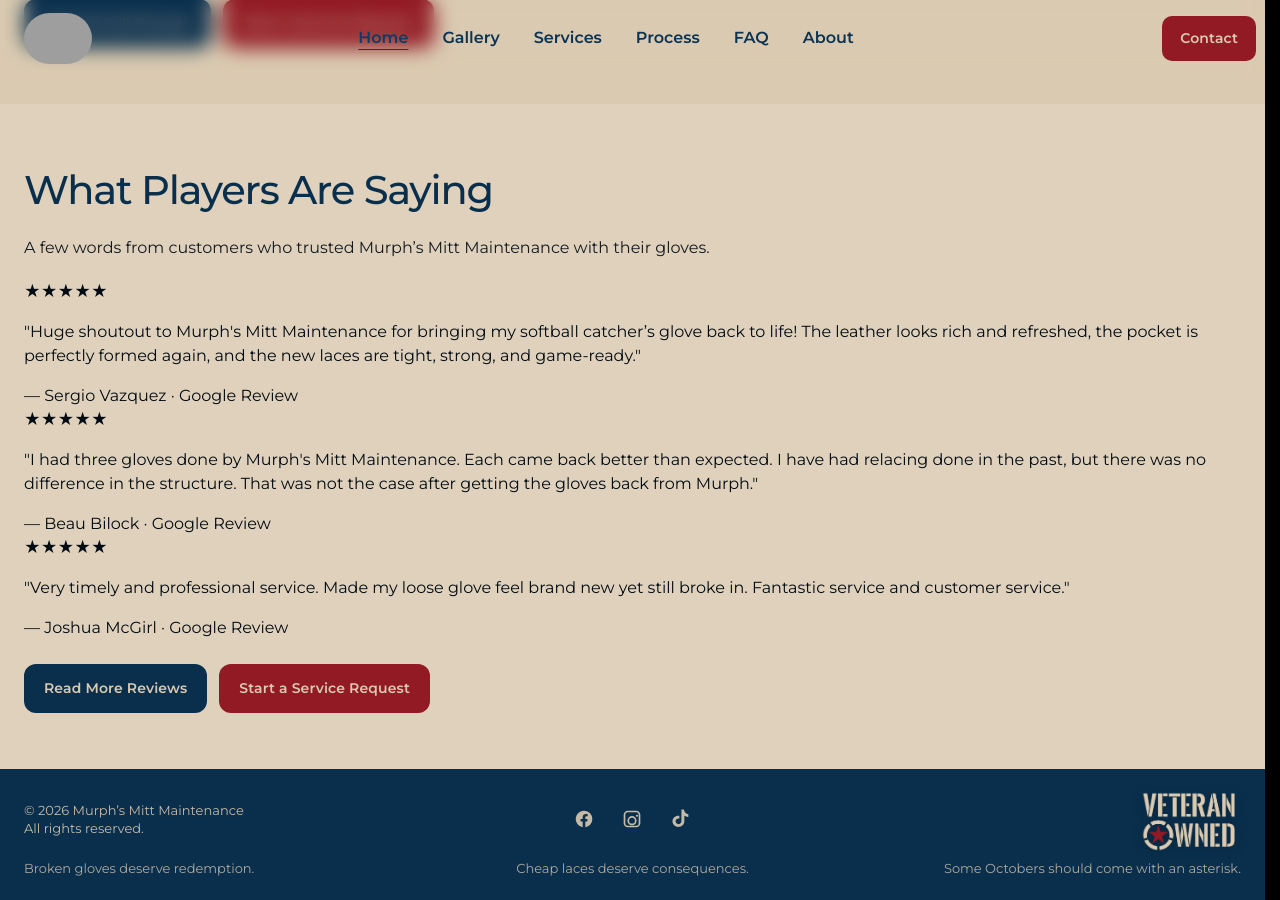
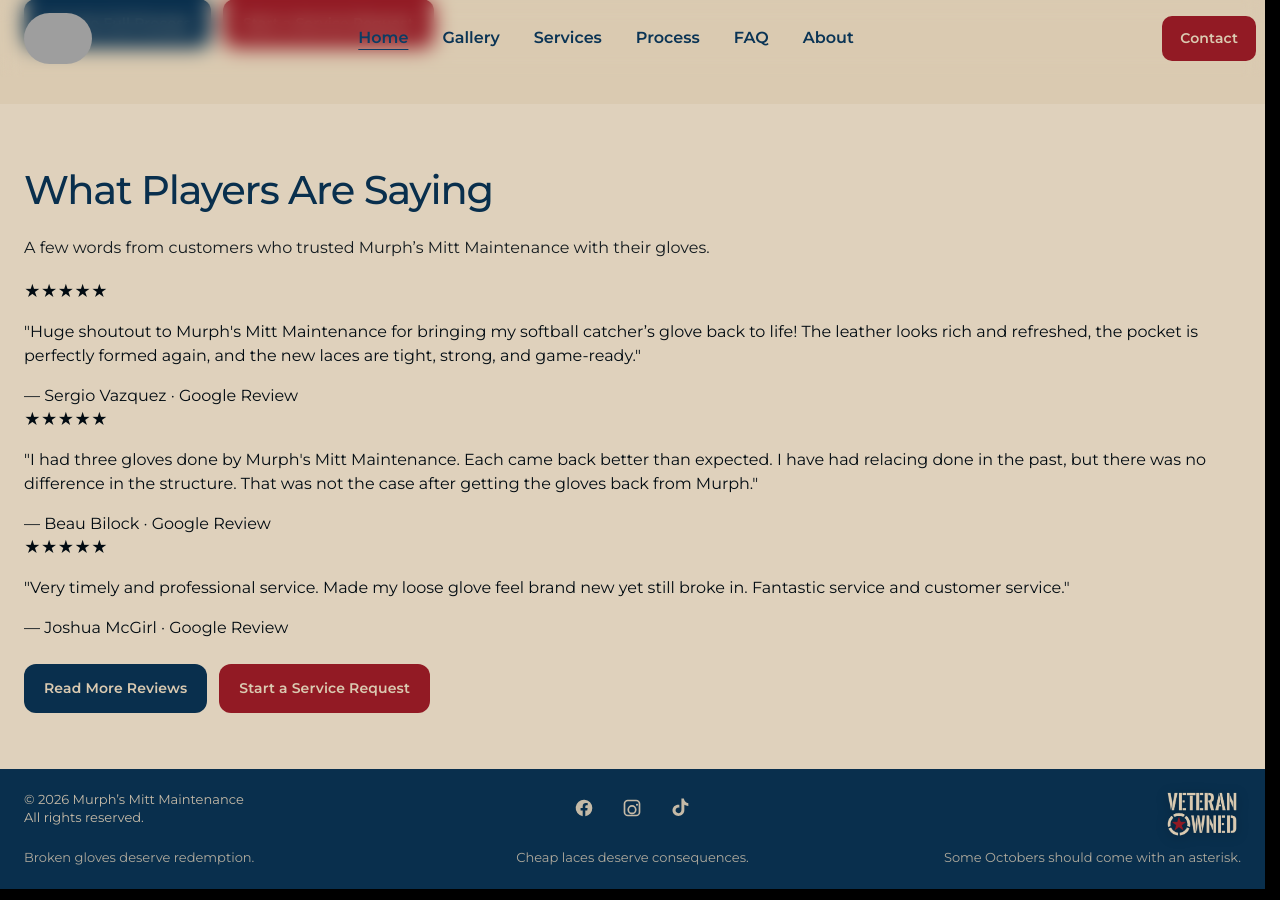
Before and after one commit to kbrettmurphy-ctrl/murphsmitts, a Jekyll site: the page built from index.html, in a window 1280 px wide and 900 px high, scrolled down 2073 px. Built offline with Jekyll 4.4.1, drawn with Linux system fonts in a browser that asks for light colours; grey boxes are pictures that could not be loaded.

Commit message:
Update styles-16.css

```diff
--- a/assets/css/styles-16.css
+++ b/assets/css/styles-16.css
@@ -955,7 +955,7 @@
 .footer-badge img{
   display:block;
   height:auto;
-  max-width: 100px;           /* desktop size cap */
+  max-width: 75px;           /* desktop size cap */
   filter: drop-shadow(0 2px 6px rgba(0,0,0,.25));
 }
 
@@ -979,7 +979,7 @@
   }
 
   .footer-badge img{
-    max-width: 100px;         /* safe width on mobile */
+    max-width: 75px;         /* safe width on mobile */
     width: auto;
   }
 
```
